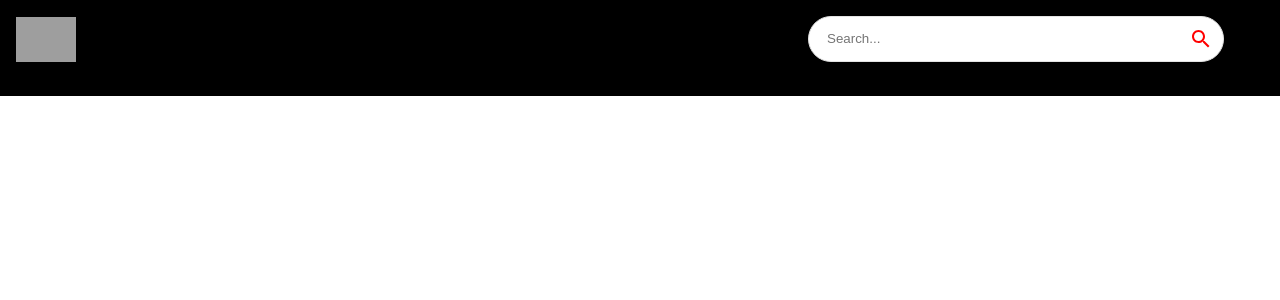
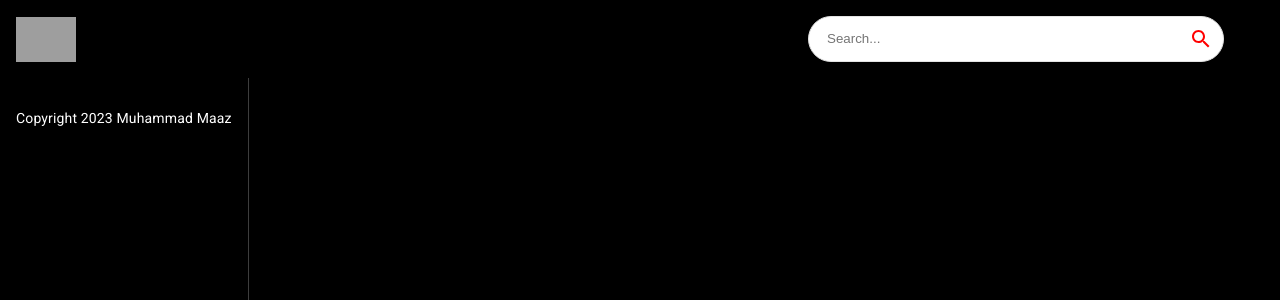
Before and after one commit to maazshakeel/modern-youtube, a React (Create React App) app: page / in a window 1280 px wide. Shown: the top 300 px of the page. Built offline with nearby package versions, Linux system fonts and the light colour scheme; grey boxes are pictures that could not be loaded.

Commit message:
feat(feed): add sidebar working (copyright things...)

```diff
--- a/src/components/Feed.jsx
+++ b/src/components/Feed.jsx
@@ -1,9 +1,27 @@
-import React from 'react'
+import { useState, useEffect } from "react";
+import { Box, Stack, Typography } from "@mui/material";
 
 function Feed() {
   return (
-    <div>Feed</div>
-  )
+    <Stack sx={{ flexDirection: { sx: "column", md: "row" } }}>
+      <Box
+        sx={{
+          height: { sx: "auto", md: "92vh" },
+          borderRight: "1px solid #3d3d3d",
+          px: { sx: 0, md: 2 },
+        }}
+      >
+        Sidebar
+        <Typography
+          className="copyright"
+          variant="body2"
+          sx={{ mt: 1.5, color: "#fff" }}
+        >
+          Copyright 2023 Muhammad Maaz
+        </Typography>
+      </Box>
+    </Stack>
+  );
 }
 
-export default Feed
+export default Feed;
```
